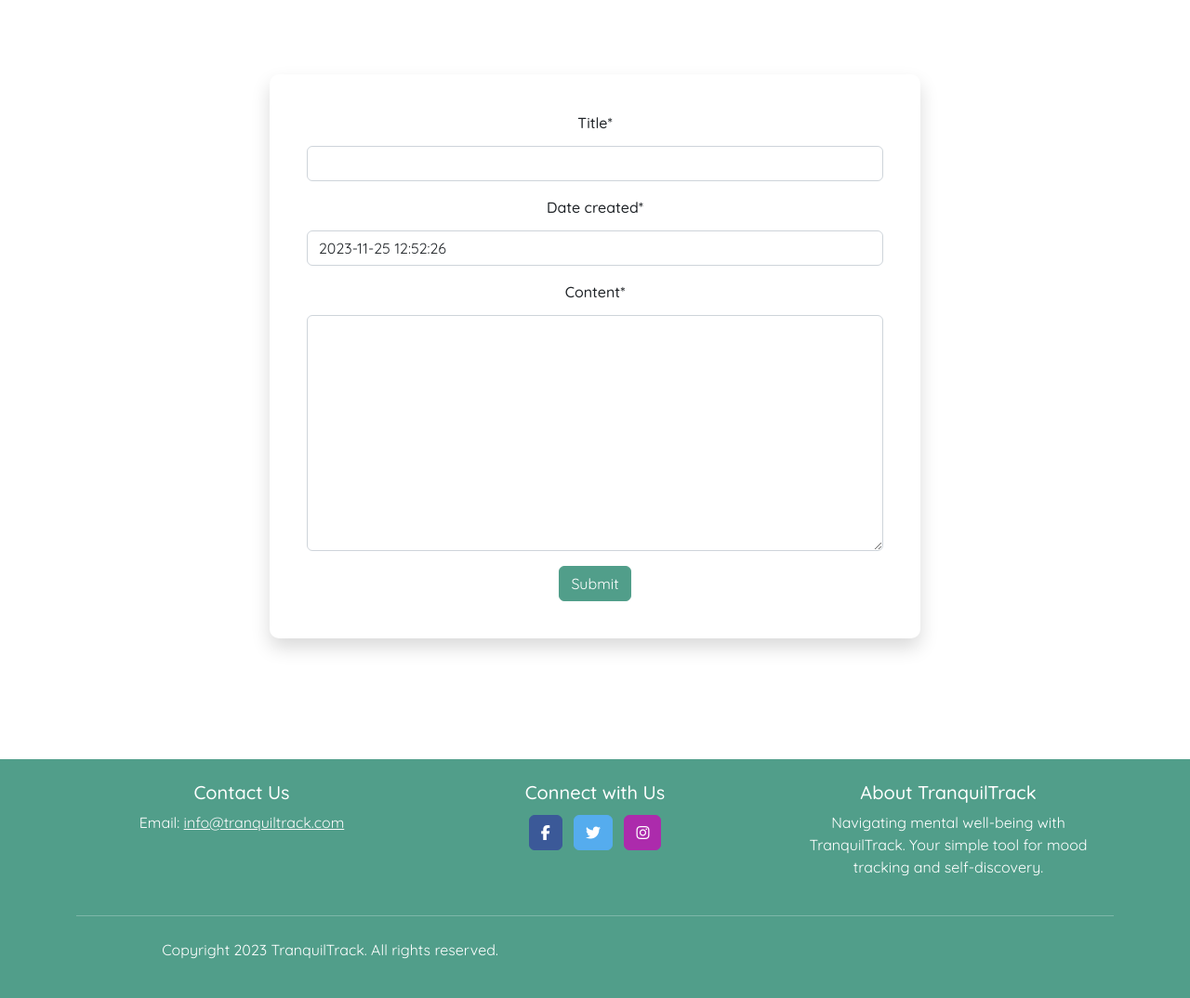
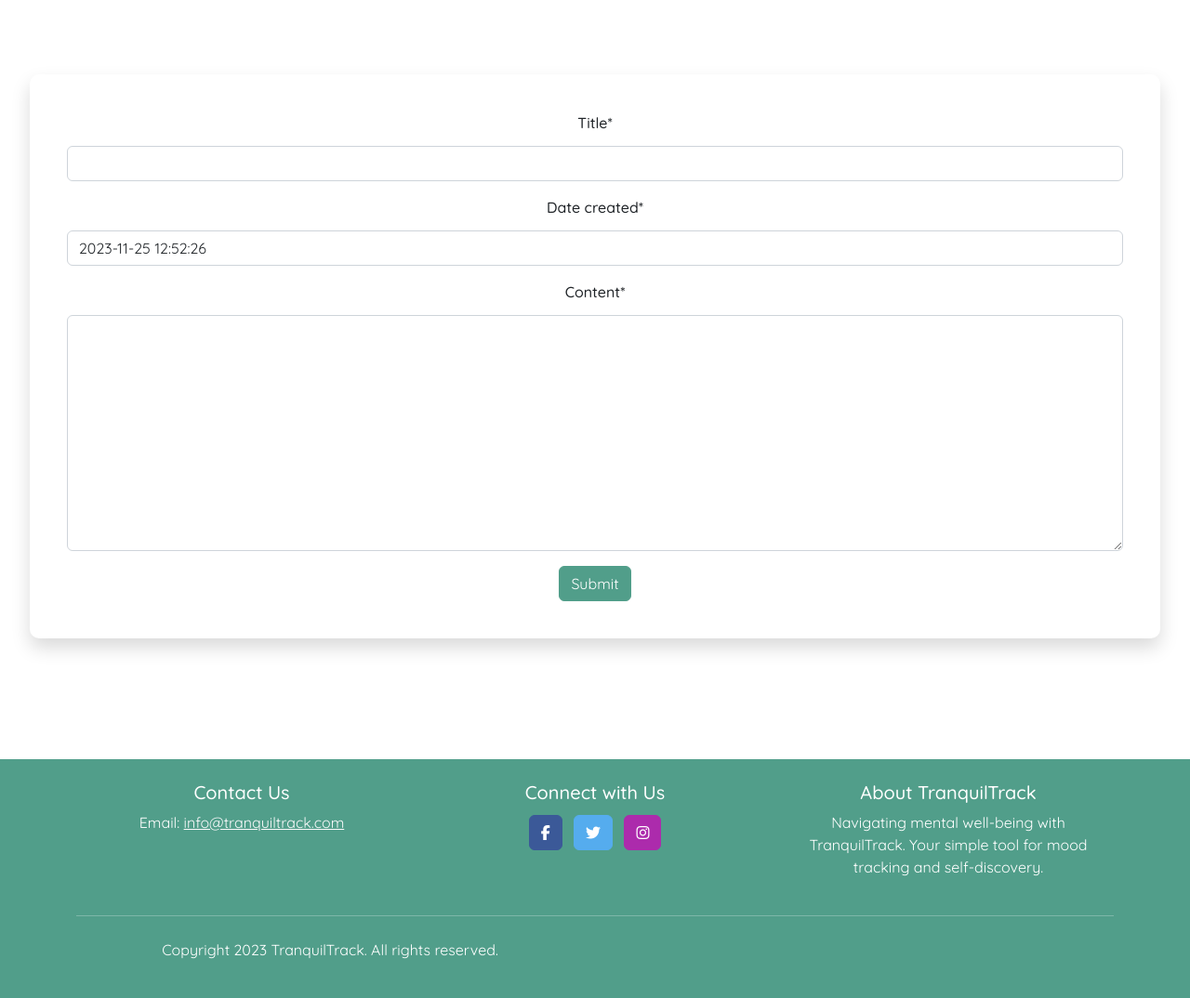
Before and after one commit to KTC96/TranquilTrack, a Django app: page /diary/ in a window 1280 px wide. Shown: the part 106-1180 px from the top of the page at 93% size. Run offline with Django 3.2, Linux system fonts and the light colour scheme; the visitor is signed in with stand-in values (Sample User, id 1); some libraries are stand-ins or nearby versions; some web fonts are replaced.

Commit message:
Update container size

```diff
--- a/static/css/style.css
+++ b/static/css/style.css
@@ -256,7 +256,6 @@ form label {
 
 .moodtracker-container {
   background: #fff;
-  width: 700px;
   position: relative;
   margin: 0 auto;
   padding: 40px;
@@ -307,7 +306,6 @@ form label {
 
 .diary-list-container {
   background: #fff;
-  width: 700px;
   position: relative;
   margin: 0 auto;
   padding: 5px;
```
